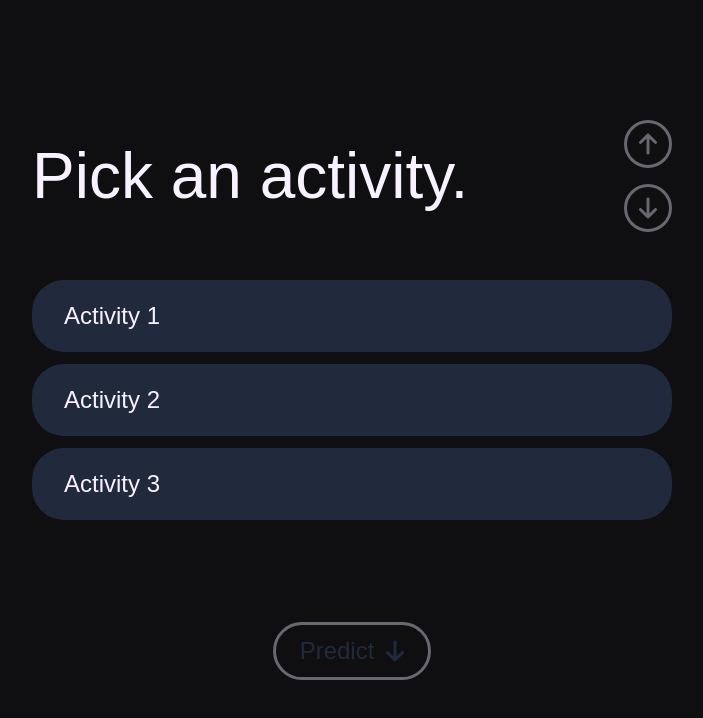
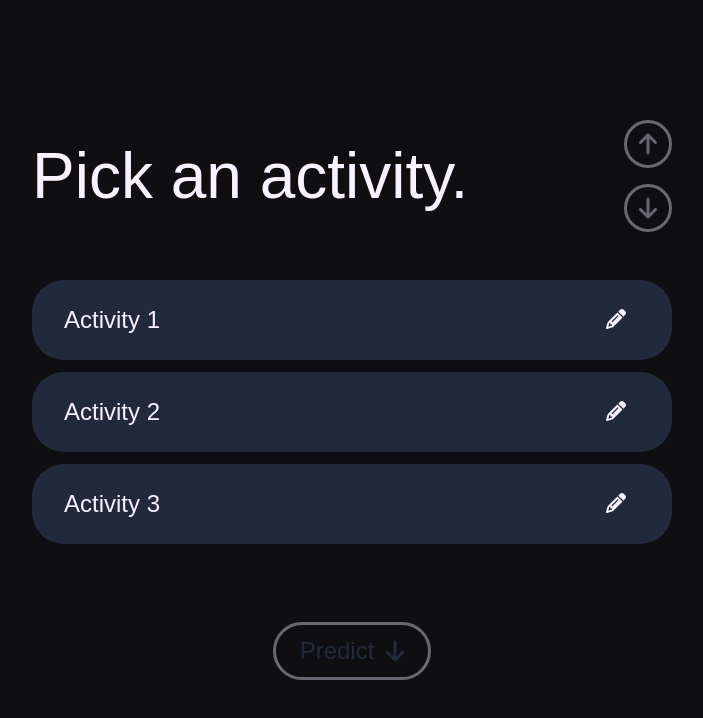
Before and after one commit to dzbarcea/a-simple-follow-through-app, a React (Create React App) app: page /pick-activity in a window 1280 px wide. Shown: the top 718 px of the page, without its empty margins (288-991 px from the left). Built offline with nearby package versions, Linux system fonts and the light colour scheme; a web font is replaced by a local one.

Commit message:
Created edit button styling

```diff
--- a/src/common-styles.css
+++ b/src/common-styles.css
@@ -14,6 +14,8 @@
 
     --primary-main: #2B4270;
     --primary-dark: #212A3C;
+
+    --hover: #c2bbc6;
 }
 
 ::placeholder {
--- a/src/components/ActivitySelector/ActivitySelector.css
+++ b/src/components/ActivitySelector/ActivitySelector.css
@@ -11,9 +11,11 @@
 
 .selection {
     display: flex;
+    align-items: center;
+    justify-content: space-between;
 
     width: 100%;
-    padding: 1.5rem 2rem;
+    padding: 1rem 2rem;
     border-radius: 2rem;
 
     background: var(--primary-dark);
@@ -32,7 +34,20 @@
     display: none;
 }
 
-/*  */
 .selection:has(input:checked) {
     background: var(--primary-main);
 }
+
+.edit-button {
+    aspect-ratio: 1 / 1;
+    height: 3rem;
+    border-radius: 50%;
+
+    font-size: 1.25rem;
+}
+
+.edit-button:hover {
+    cursor: pointer;
+    background: var(--text-main);
+    color: var(--primary-main);
+}
--- a/src/components/ActivitySelector/ActivitySelector.tsx
+++ b/src/components/ActivitySelector/ActivitySelector.tsx
@@ -1,5 +1,7 @@
 import React from 'react';
 import './ActivitySelector.css';
+import {FontAwesomeIcon} from '@fortawesome/react-fontawesome';
+import {faPencil} from '@fortawesome/free-solid-svg-icons/faPencil';
 
 interface ActivitySelectorProps {
     onChange: () => void;
@@ -11,16 +13,25 @@ const ActivitySelector = (props: ActivitySelectorProps) => {
             <label className='selection'>
                 <input type='radio' name='activity'/>
                 <span>Activity 1</span>
+                <button className='edit-button'>
+                    <FontAwesomeIcon icon={faPencil} />
+                </button>
             </label>
 
             <label className='selection'>
                 <input type='radio' name='activity'/>
                 <span>Activity 2</span>
+                <button className='edit-button'>
+                    <FontAwesomeIcon icon={faPencil}/>
+                </button>
             </label>
 
             <label className='selection'>
                 <input type='radio' name='activity'/>
                 <span>Activity 3</span>
+                <button className='edit-button'>
+                    <FontAwesomeIcon icon={faPencil}/>
+                </button>
             </label>
         </form>
     );
--- a/src/pages/Predict.tsx
+++ b/src/pages/Predict.tsx
@@ -25,7 +25,7 @@ const Predict = () => {
 
             <TextArea placeholder='Type a prediction for the outcome of the activity you chose.' setIsSectionComplete={setIsSectionComplete}/>
 
-            <Button text='Predict' status={isSectionComplete ? 'active' : 'disabled'} onClick={navigateToNextPage} />
+            <Button text='Reflect' status={isSectionComplete ? 'active' : 'disabled'} onClick={navigateToNextPage} />
         </>
     );
 }
```
Also changed, not shown: src/atoms/Modal/Modal.css (added, +27 -0 lines), src/atoms/Modal/Modal.tsx (added, +28 -0 lines).
